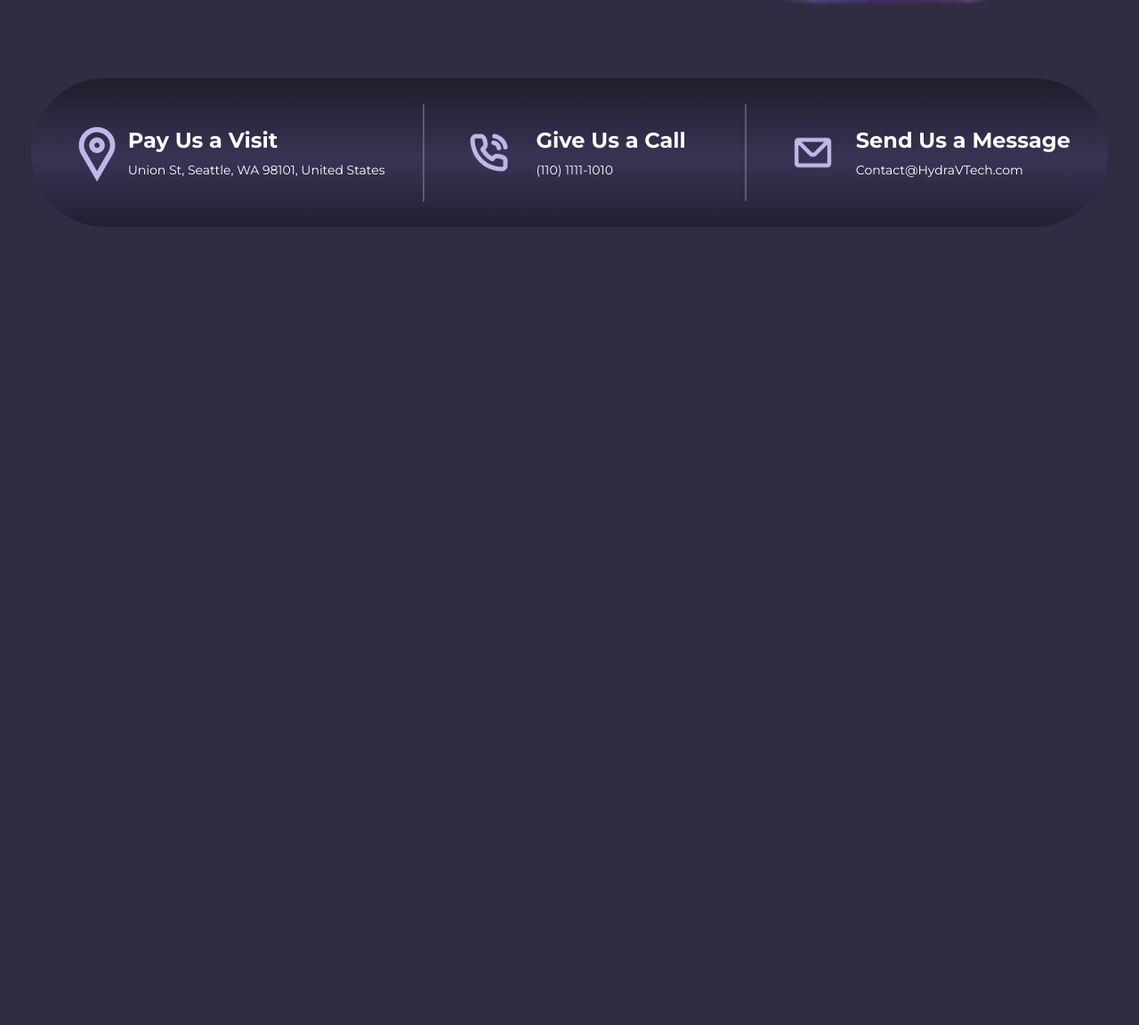
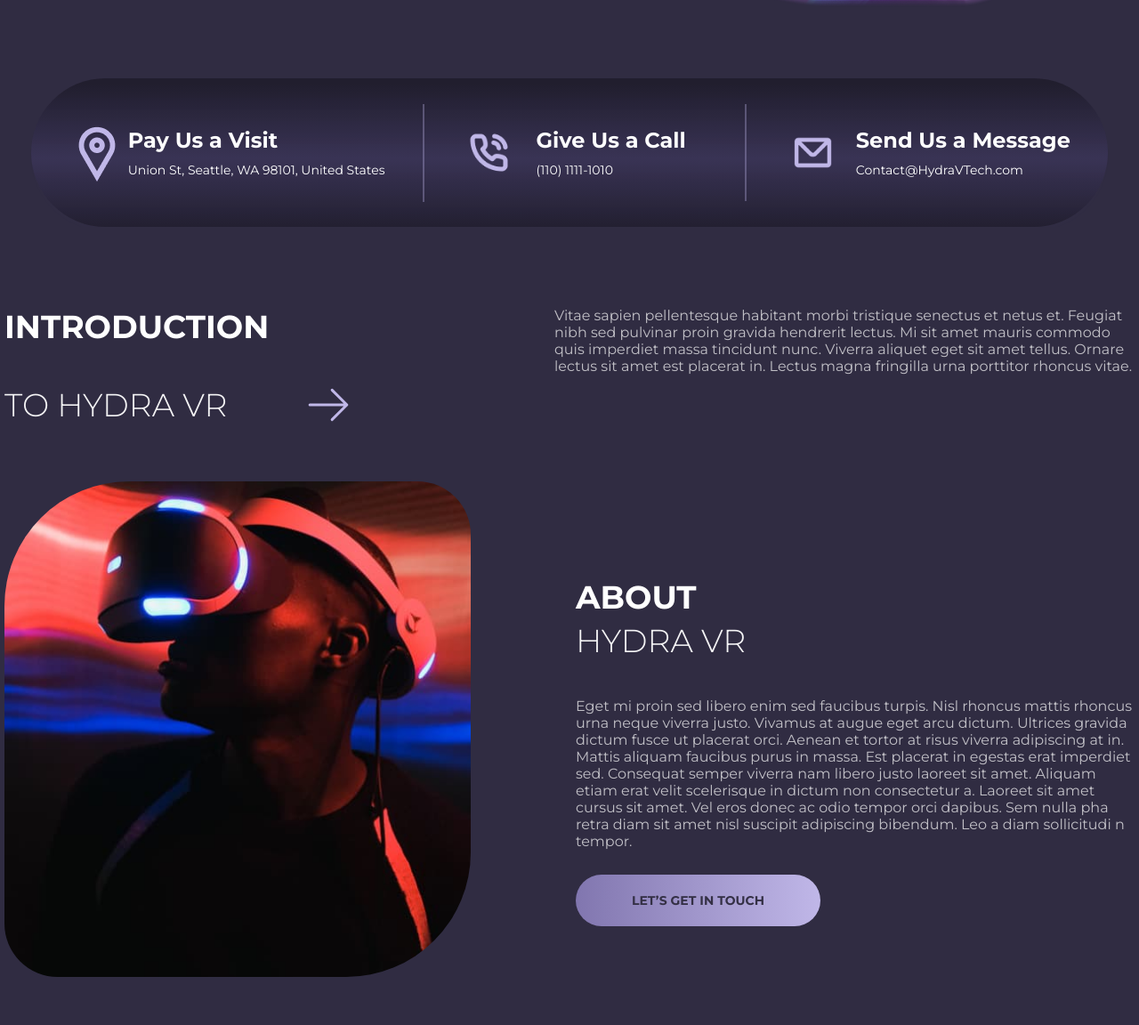
Before and after one commit to Horbunov-Yurii/hydra, a plain HTML site: page index.html in a window 1280 px wide. Shown: the part 627-1779 px from the top of the page at 89% size. Before the commit the page ends 882 px from the top, so only its background shows below. Drawn offline with nearby package versions, Linux system fonts and the light colour scheme.

Commit message:
Miro updated

```diff
--- a/index.html
+++ b/index.html
@@ -107,7 +107,41 @@
             </div>
         </div>
     </section>
-
+    <section class="introduction">
+        <div class="container introduction__box">
+            <div class="box-title">
+            <h2 class="introduction__title">INTRODUCTION</h2>
+            <p class="introduction__sub-title">TO HYDRA VR
+                <svg xmlns="http://www.w3.org/2000/svg" width="100" height="100" viewBox="0 0 100 100" fill="none" class="introduction__sub-title-svg">
+                    <path d="M70.8333 50L29.1667 50M70.8333 50L54.1667 66.6666M70.8333 50L54.1667 33.3333" stroke="#C0B7E8" stroke-width="3" stroke-linecap="round" stroke-linejoin="round"/>
+                    </svg>
+            </p>
+            </div>
+            <p class="introduction__desc">Vitae sapien pellentesque habitant morbi tristique senectus et netus et. Feugiat
+                nibh sed pulvinar proin gravida hendrerit lectus. Mi sit amet mauris commodo
+                quis imperdiet massa tincidunt nunc. Viverra aliquet eget sit amet tellus. Ornare
+                lectus sit amet est placerat in. Lectus magna fringilla urna porttitor rhoncus vitae.</p>
+            <div class="img-text-box">
+            <img src="./img/vr_hydra.jpg" alt="vr" class="introduction__img">
+            <div class="sub-title-box">
+            <div>
+            <h3 class="introduction__sec-title">ABOUT</h3>
+            <p class="introduction__sec-sub-title">HYDRA VR</p>
+            </div>
+            <p class="introduction__sec-desc">Eget mi proin sed libero enim sed faucibus turpis. Nisl rhoncus mattis rhoncus
+                urna neque viverra justo. Vivamus at augue eget arcu dictum. Ultrices gravida
+                dictum fusce ut placerat orci. Aenean et tortor at risus viverra adipiscing at in.
+                Mattis aliquam faucibus purus in massa. Est placerat in egestas erat imperdiet
+                sed. Consequat semper viverra nam libero justo laoreet sit amet. Aliquam
+                etiam erat velit scelerisque in dictum non consectetur a. Laoreet sit amet
+                cursus sit amet. Vel eros donec ac odio tempor orci dapibus. Sem nulla pha
+                retra diam sit amet nisl suscipit adipiscing bibendum. Leo a diam sollicitudi
+                n tempor.</p>
+            <a href="#" class="introduction__link">LET’S GET IN TOUCH</a>
+            </div>
+            </div>
+        </div>
+    </section>
     <script src="./js/scrol.js"></script>
 </body>
 </html>
--- a/sass/bace/_var.scss
+++ b/sass/bace/_var.scss
@@ -1,3 +1,5 @@
 $main-bcg: #302C42;
 $text-color: #FFFFFF;
+$sub-title: #fffffff2;
+$desc-color: #ffffffb3;
 $textbtn-color: #343045;
--- a/sass/main.scss
+++ b/sass/main.scss
@@ -4,3 +4,4 @@
 @import "./bace/container";
 @import "./section/header";
 @import "./section/head";
+@import "./section/introduction";
--- /dev/null
+++ b/sass/section/_introduction.scss
@@ -0,0 +1,169 @@
+.introduction {
+padding: 90px 0 111px 0;
+
+    &__box {
+
+        @media screen and (min-width:1280px){
+            display: flex;
+            flex-wrap: wrap;
+            justify-content: space-between;
+        }
+    }
+
+    &__title {
+        color: $text-color;
+        text-align: center;
+        font-size: 26px;
+        font-weight: 700;
+        line-height: normal;
+        margin-bottom: 16px;
+
+        @media screen and (min-width: 1280px) {
+            font-size: 36px;
+            text-align: start;
+        }
+
+    }
+
+    &__sub-title {
+        color: $sub-title;
+        text-align: center;
+        font-size: 26px;
+        font-weight: 300;
+        line-height: normal;
+        margin-bottom: 36px;
+        display: flex;
+        align-items: center;
+
+        @media screen and (min-width: 1280px) {
+            font-size: 36px;
+            text-align: start;
+        }
+
+    }
+
+    &__sub-title-svg {
+        display: none;
+        width: 228px;
+        height: 100px;
+
+
+        @media screen and (min-width: 1280px) {
+            display: inline-block;
+            margin-right: 139px;
+        }
+
+    }
+
+    &__desc {
+        display: none;
+        color: $desc-color;
+        font-size: 16px;
+        font-weight: 400;
+        line-height: normal;
+
+        @media screen and (min-width:1280px) {
+            display: block;
+            width: 652px;
+        }
+
+    }
+
+    &__img {
+        max-width: 336.79px;
+        height: 358px;
+        border-radius: 140px 60px 140px 60px;
+        margin-bottom: 51px;
+
+        @media screen and (min-width:1280px) {
+            max-width: 524px;
+            height: 557px;
+        }
+
+    }
+
+    &__sec-title {
+        color: $text-color;
+        font-size: 36px;
+        font-weight: 700;
+        line-height: normal;
+        display: none;
+        margin-bottom: 5px;
+
+        @media screen and (min-width:1280px) {
+            display: block;
+        }
+
+    }
+
+    &__sec-sub-title {
+        color: $sub-title;
+        font-size: 36px;
+        font-weight: 300;
+        line-height: normal;
+        display: none;
+        margin-bottom: 42px;
+
+        @media screen and (min-width:1280px) {
+            display: block;
+        }
+
+    }
+
+    &__sec-desc {
+        color: $desc-color;
+        font-size: 12px;
+        font-weight: 400;
+        line-height: normal;
+        margin-bottom: 34px;
+        max-width: 352px;
+
+        @media screen and (min-width:1280px) {
+            margin-bottom: 28px;
+            max-width: 630px;
+            font-size: 16px;
+        }
+
+    }
+
+    &__link {
+        display: inline-block;
+        color: $textbtn-color;
+        font-size: 14px;
+        font-weight: 700;
+        line-height: normal;
+        border-radius: 40px;
+        background: linear-gradient(90deg, #8176AF 0%, #C0B7E8 100%);
+        padding: 20px 63px;
+
+    }
+
+
+
+
+}
+
+.btn-box {
+    display: flex;
+    justify-content: center;
+}
+
+.box-title {
+    flex-direction: column;
+    display: flex;
+    align-items: center;
+
+    @media screen and (min-width:1280px) {
+        display: inline-block;
+    }
+
+}
+
+.img-text-box {
+
+    @media screen and (min-width:1280px) {
+        display: flex;
+        align-items: center;
+        gap: 118px;
+    }
+}
```
Also changed, not shown: img/symbol-defs.svg, img/vr_hydra.jpg (added), style/main.css, style/main.min.css, 2 other files.
